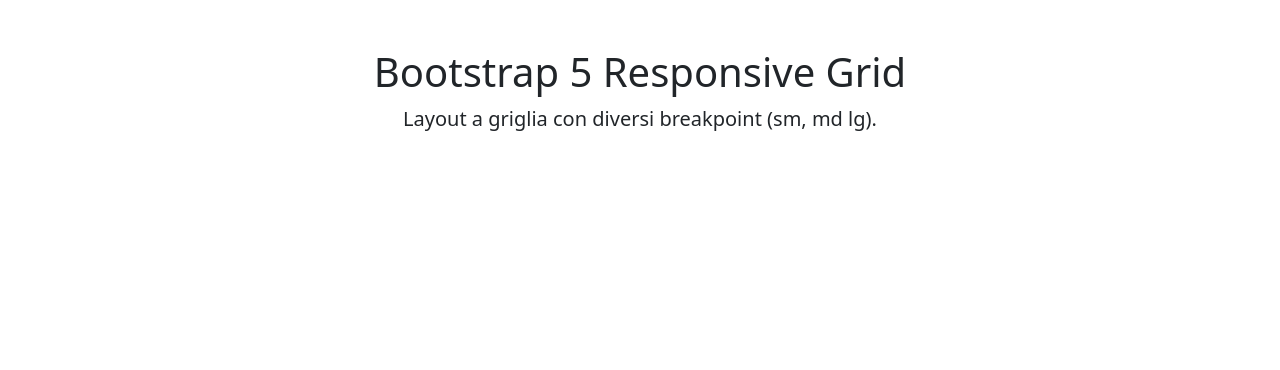
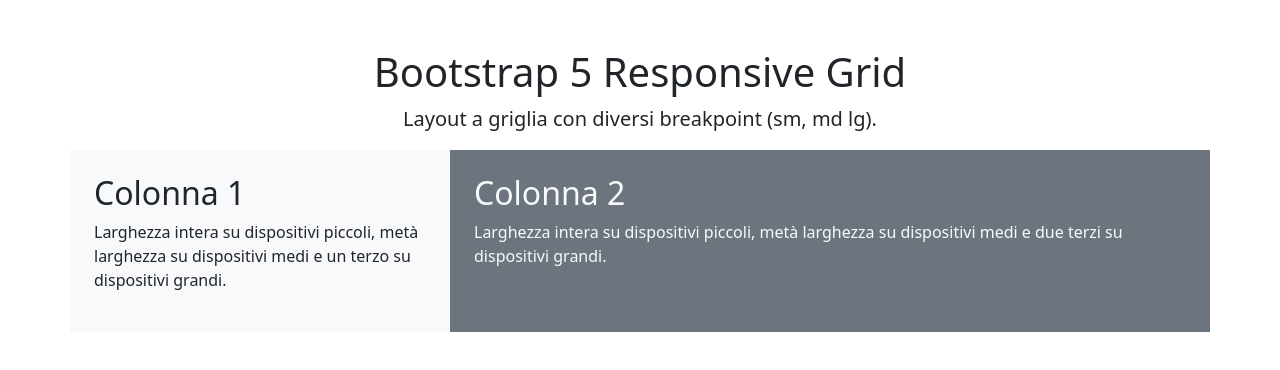
Before and after one commit to Simone-Domenici/htmlcss-bootstrap-layout, a plain HTML site: page index.html in a window 1280 px wide. Drawn offline with nearby package versions, Linux system fonts and the light colour scheme.

Commit message:
ADD first container

```diff
--- a/index.html
+++ b/index.html
@@ -13,6 +13,18 @@
             <p class="lead">Layout a griglia con diversi breakpoint (sm, md lg).</p>
         </div>
     </header>
+    <div class="container">
+        <div class="row">
+            <div class="col-md-6 col-xl-4 bg-light py-4 px-4">
+                <h2>Colonna 1</h2>
+                <p>Larghezza intera su dispositivi piccoli, metà larghezza su dispositivi medi e un terzo su dispositivi grandi.</p>
+            </div>
+            <div class="col-md-6 col-xl-8 text-light bg-secondary py-4 px-4">
+                <h2>Colonna 2</h2>
+                <p>Larghezza intera su dispositivi piccoli, metà larghezza su dispositivi medi e due terzi su dispositivi grandi.</p>
+            </div>
+        </div>
+    </div>
     <script src="https://cdn.jsdelivr.net/npm/bootstrap@5.3.3/dist/js/bootstrap.bundle.min.js" integrity="sha384-YvpcrYf0tY3lHB60NNkmXc5s9fDVZLESaAA55NDzOxhy9GkcIdslK1eN7N6jIeHz" crossorigin="anonymous"></script>
 </body>
 </html>
```
